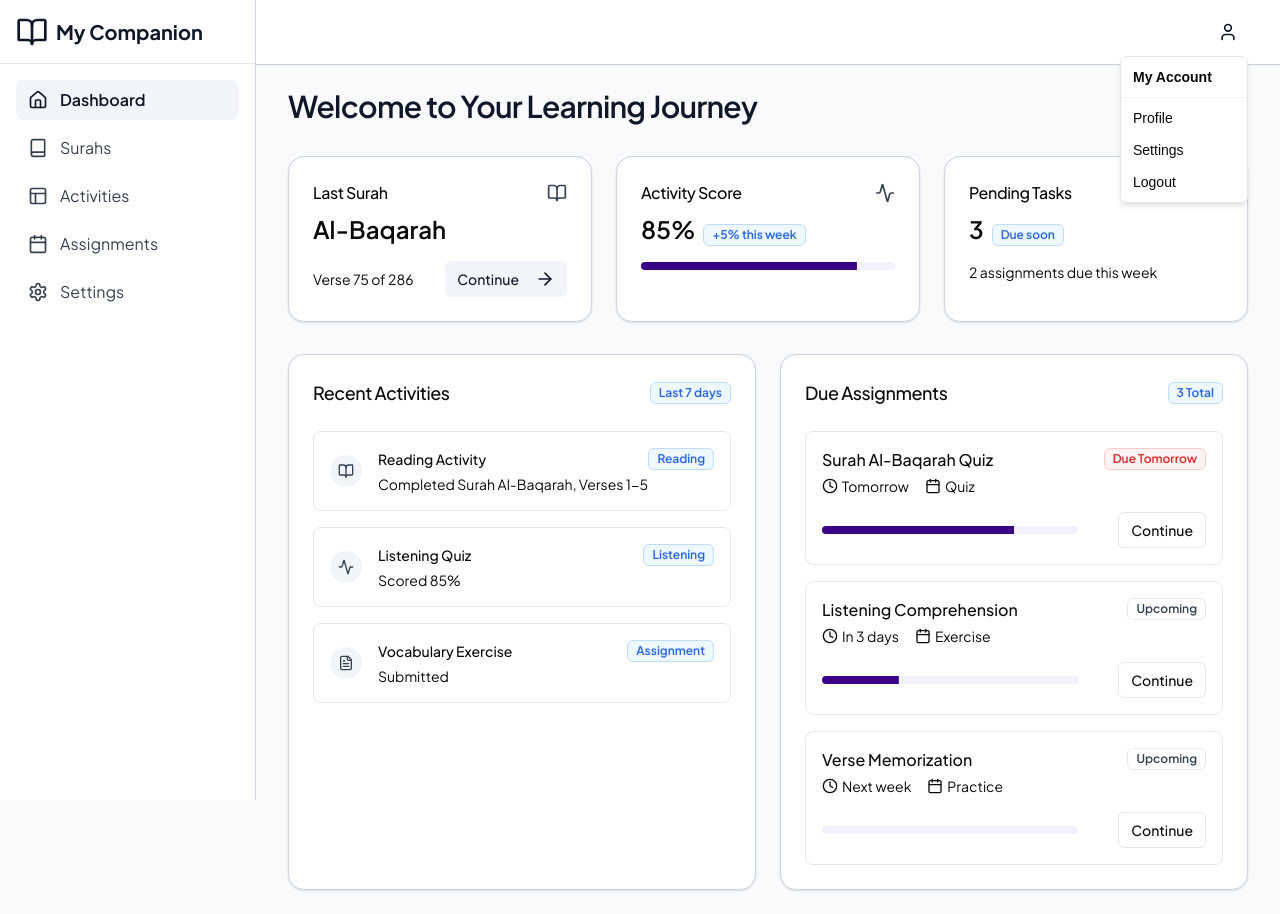
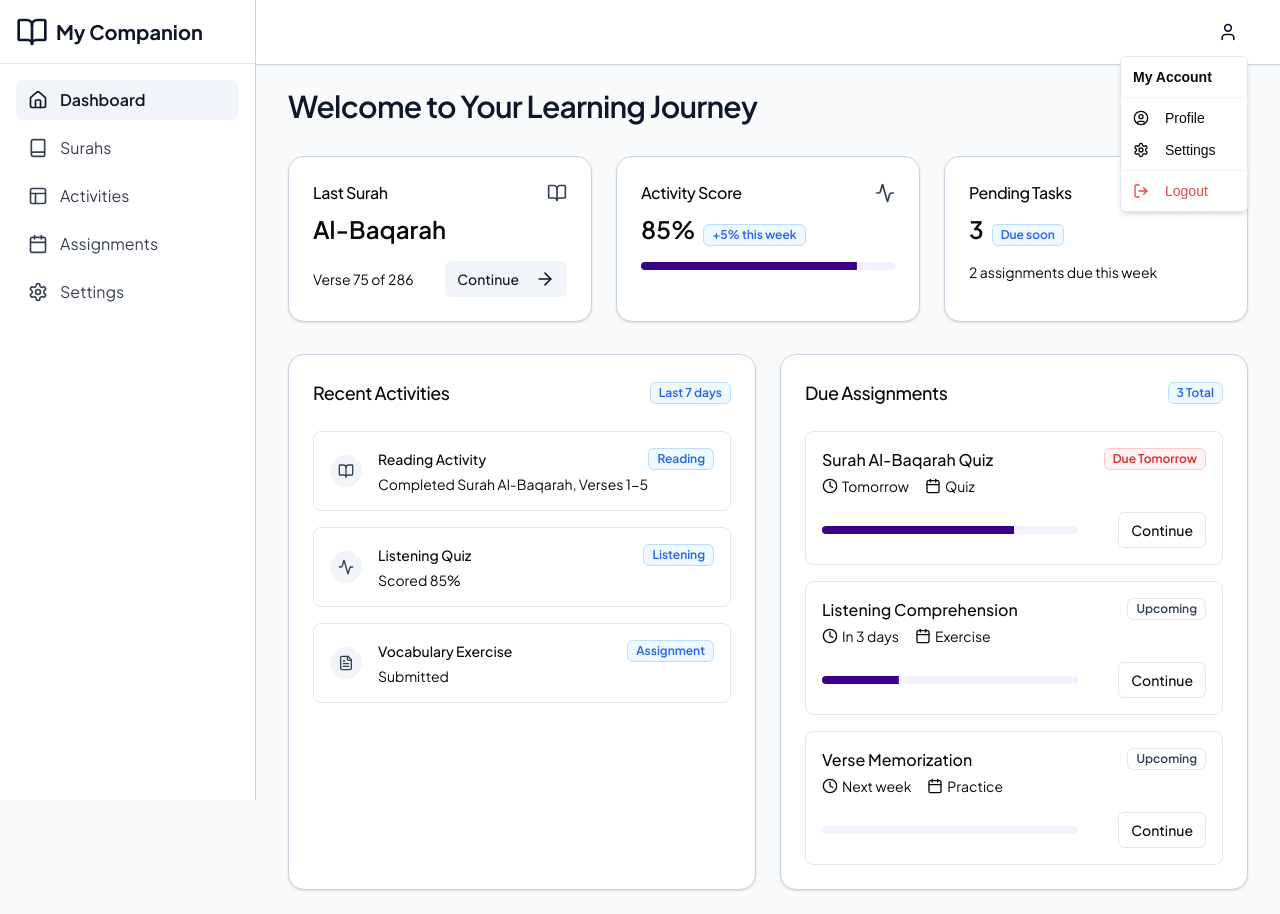
Before and after one commit to maharabhossain1/edTech, a Next.js app: page / in a window 1280 px wide. Both pictures are taken after a click on the button 1228 px from the left and 32 px from the top of the page. Built offline with nearby package versions, Linux system fonts and the light colour scheme; a web font is replaced by a local one.

Commit message:
update dropworn UI

```diff
--- a/components/header.tsx
+++ b/components/header.tsx
@@ -1,6 +1,5 @@
 "use client";
-
-import { User } from "lucide-react";
+import { User, Settings, UserCircle, LogOut } from "lucide-react";
 import { Button } from "@/components/ui/button";
 import { useRouter } from "next/navigation";
 import {
@@ -43,14 +42,21 @@
                 <DropdownMenuItem
                   onClick={() => handleNavigation("/settings/account")}
                 >
+                  <UserCircle className="mr-2 h-4 w-4" />
                   Profile
                 </DropdownMenuItem>
                 <DropdownMenuItem
                   onClick={() => handleNavigation("/settings/quran")}
                 >
+                  <Settings className="mr-2 h-4 w-4" />
                   Settings
                 </DropdownMenuItem>
-                <DropdownMenuItem onClick={handleLogout}>
+                <DropdownMenuSeparator />
+                <DropdownMenuItem
+                  onClick={handleLogout}
+                  className="text-red-500 focus:text-red-600 focus:bg-red-50"
+                >
+                  <LogOut className="mr-2 h-4 w-4" />
                   Logout
                 </DropdownMenuItem>
               </DropdownMenuContent>
```
